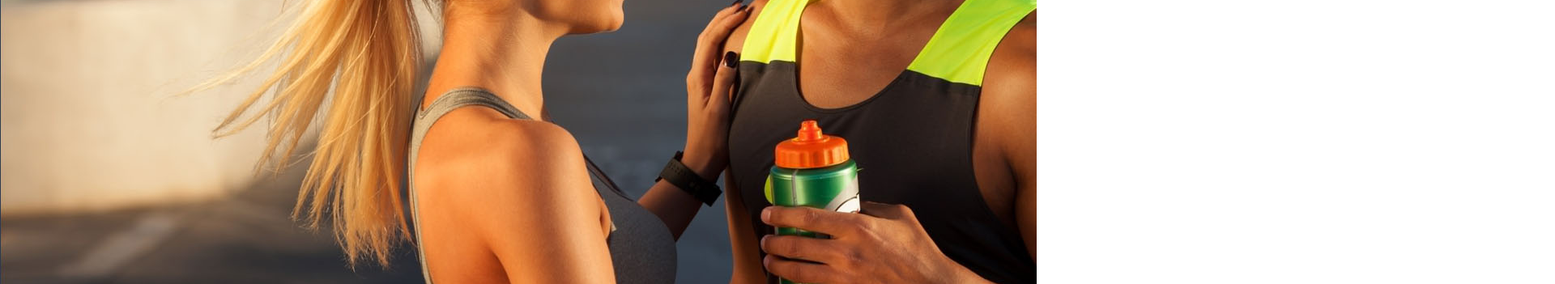
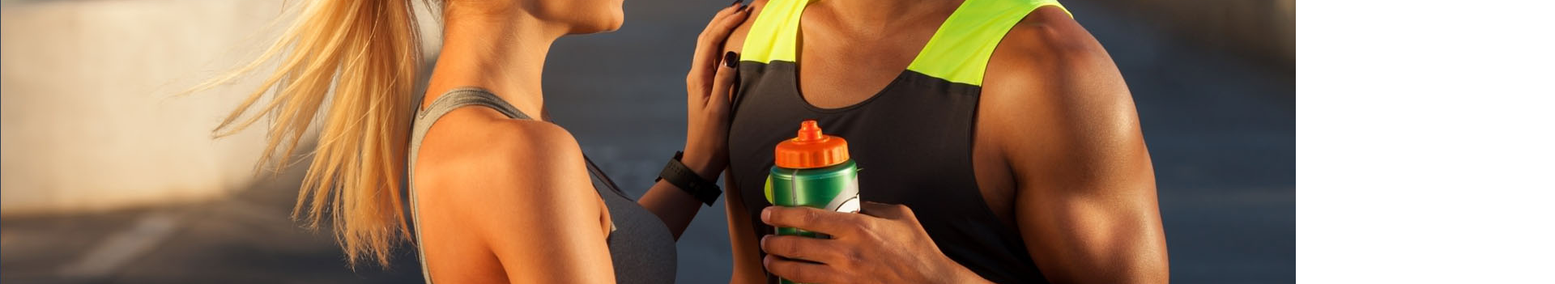
Before and after one commit to GregoryManov/greggy, a plain HTML site: page index.html in a window 1280 px wide. Shown: the part 295-646 px from the top of the page at 81% size, 1920 px wide, since content can reach past the window. Drawn offline with nearby package versions, Linux system fonts and the light colour scheme; a web font is replaced by a local one.

Commit message:
Buddy Guy 1600px;

```diff
--- a/master.css
+++ b/master.css
@@ -27,6 +27,7 @@
 
 /* Body */
 *{
+  width: 1600px;
   margin: 0px;
   padding: 0px;
 }
```
